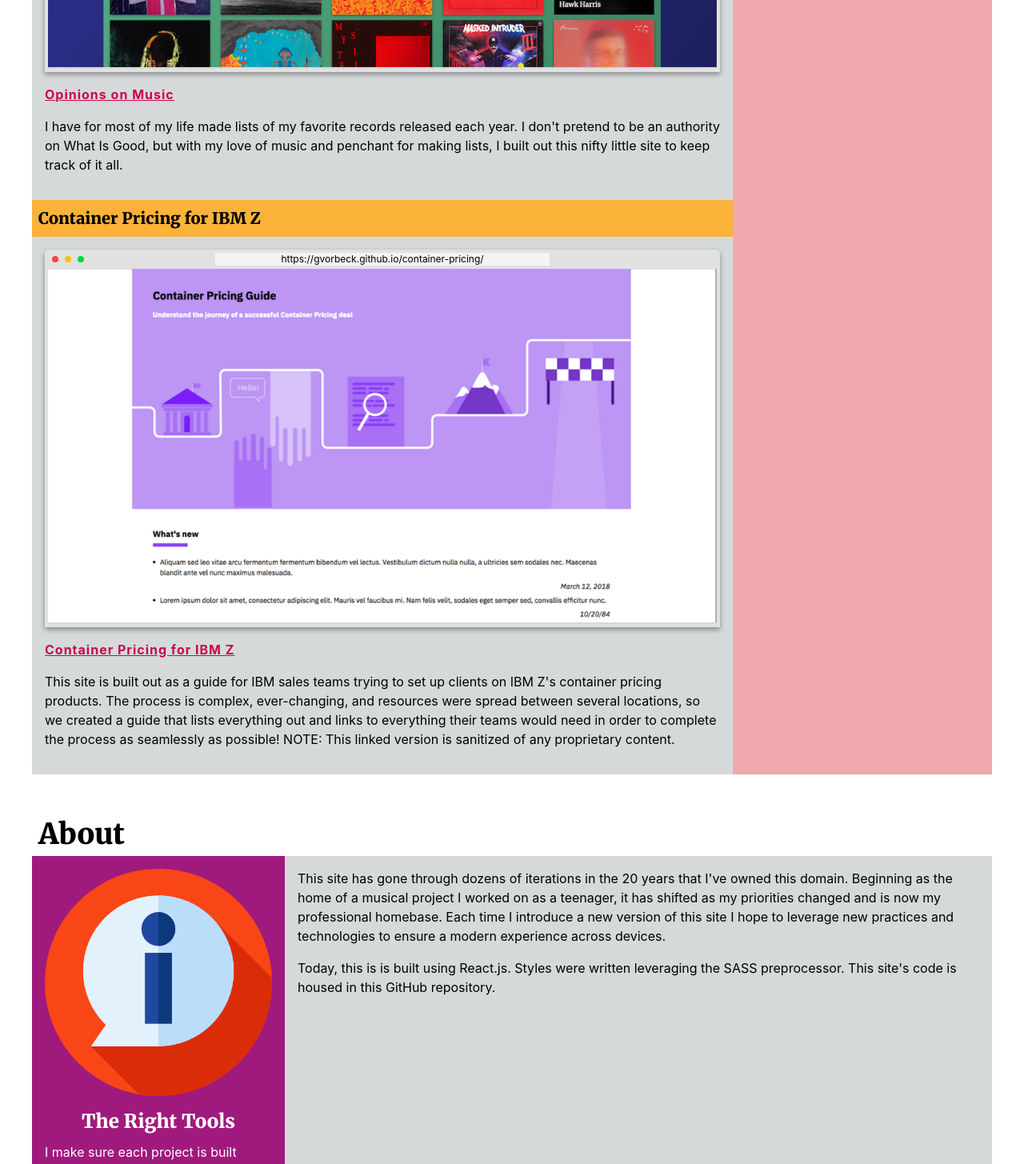
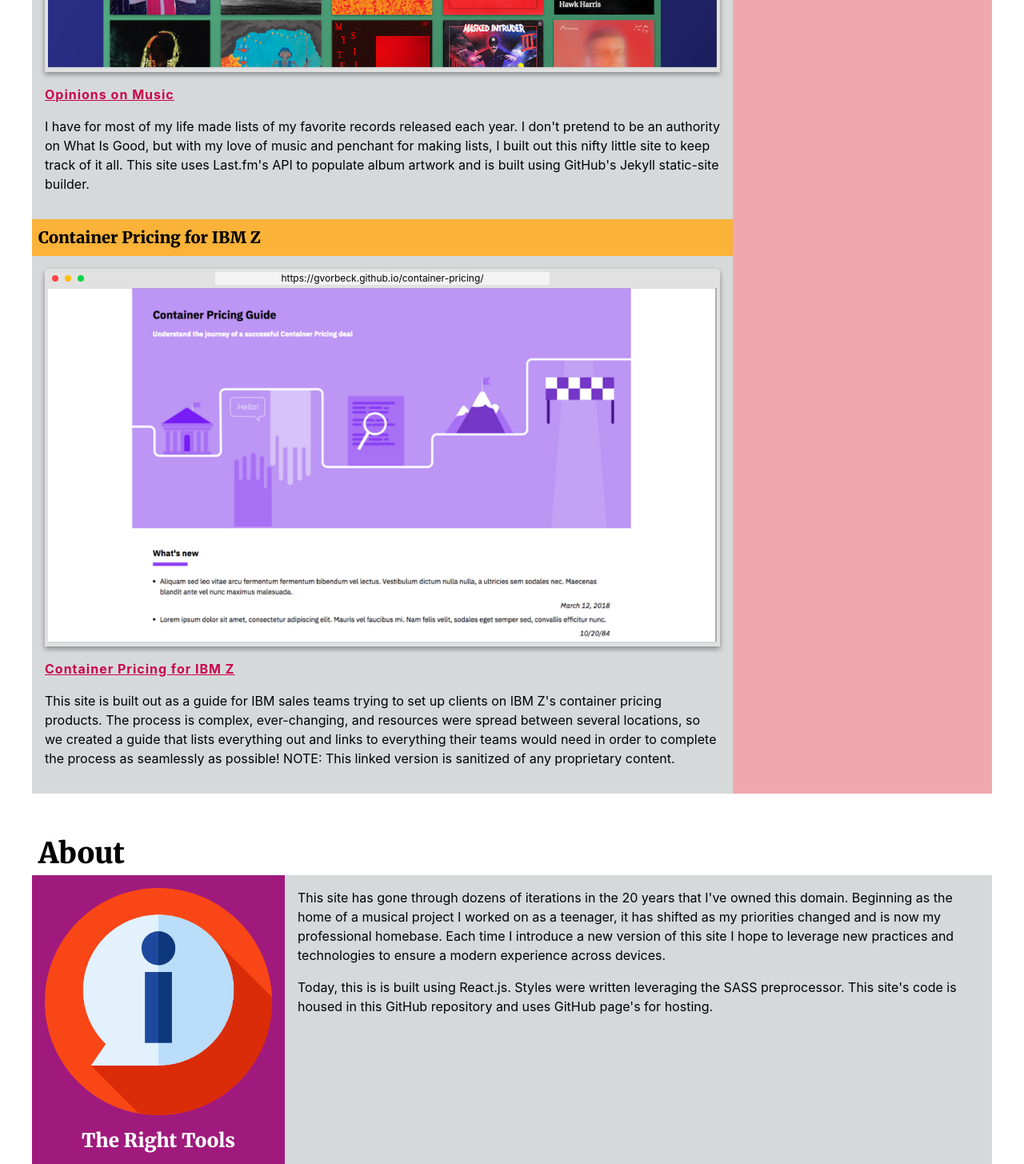
Before and after one commit to gvorbeck/iamgarrett, a React (Create React App) app: page / in a window 1280 px wide. Shown: the part 3451-4906 px from the top of the page at 80% size. Built offline with nearby package versions, Linux system fonts and the light colour scheme.

Commit message:
copy additions

```diff
--- a/src/components/about.js
+++ b/src/components/about.js
@@ -15,7 +15,7 @@ export default function about() {
       text="I make sure each project is built using the right tools for the job. Work smart, not hard!"
     >
       <p>This site has gone through dozens of iterations in the 20 years that I've owned this domain. Beginning as the home of a musical project I worked on as a teenager, it has shifted as my priorities changed and is now my professional homebase. Each time I introduce a new version of this site I hope to leverage new practices and technologies to ensure a modern experience across devices.</p>
-      <p>Today, this is is built using React.js. Styles were written leveraging the SASS preprocessor. This site's code is housed in <a href='https://github.com/gvorbeck/iamgarrett-static' title='iamgarrett Repository' rel='noreferrer' target='_blank'>this GitHub repository.</a></p>
+      <p>Today, this is is built using React.js. Styles were written leveraging the SASS preprocessor. This site's code is housed in <a href='https://github.com/gvorbeck/iamgarrett-static' title='iamgarrett Repository' rel='noreferrer' target='_blank'>this GitHub repository</a> and uses GitHub page's for hosting.</p>
     </Article>
   )
 }
--- a/src/components/portfolio.js
+++ b/src/components/portfolio.js
@@ -23,7 +23,7 @@ export default function portfolio() {
     {
       name: 'Opinions on Music',
       image: oomScreen,
-      description: "I have for most of my life made lists of my favorite records released each year. I don't pretend to be an authority on What Is Good, but with my love of music and penchant for making lists, I built out this nifty little site to keep track of it all.",
+      description: "I have for most of my life made lists of my favorite records released each year. I don't pretend to be an authority on What Is Good, but with my love of music and penchant for making lists, I built out this nifty little site to keep track of it all. This site uses Last.fm's API to populate album artwork and is built using GitHub's Jekyll static-site builder.",
       link: 'https://music.iamgarrett.com',
     },
     {
```
